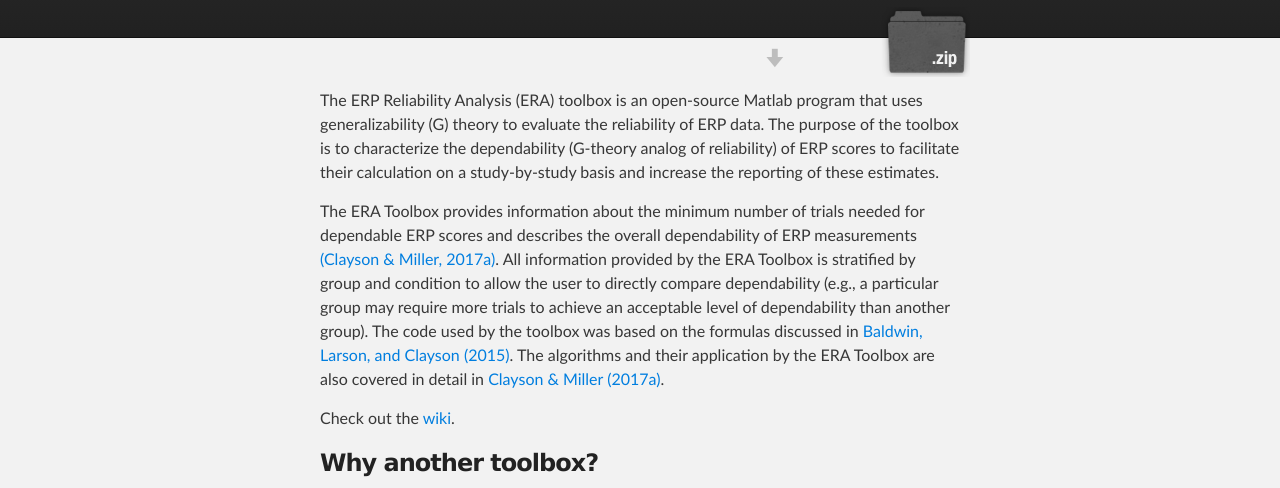
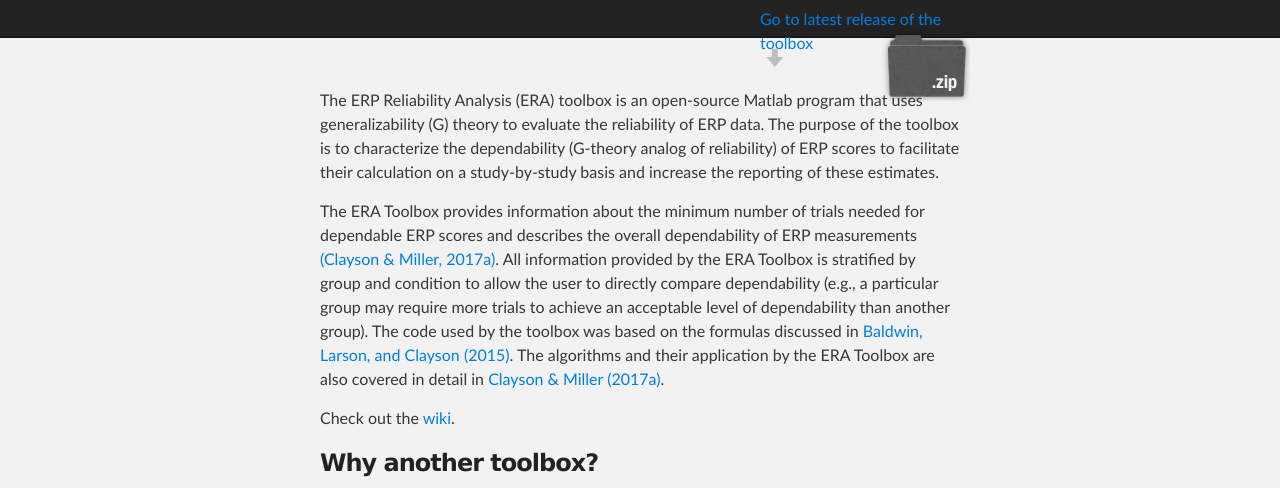
Before and after one commit to peclayson/ERA_Toolbox, a plain HTML site: page index.html in a window 1280 px wide. Shown: the part 271-759 px from the top of the page. Drawn offline with Linux system fonts and the light colour scheme.

Commit message:
Update index.html

```diff
--- a/index.html
+++ b/index.html
@@ -39,6 +39,7 @@
           <h2 id="project_tagline">Matlab toolbox for obtaining dependability estimates for ERP measurements</h2>
 
             <section id="downloads">
+               <a class="latest_release_link" href="https://github.com/peclayson/ERA_Toolbox/releases/latest">Go to latest release of the toolbox</a>
               <a class="zip_download_link" href="https://github.com/peclayson/ERA_Toolbox/releases/download/v0.4.6/ERA_Toolbox.zip">Download this project as a .zip file</a>
             </section>
         </header>
```
